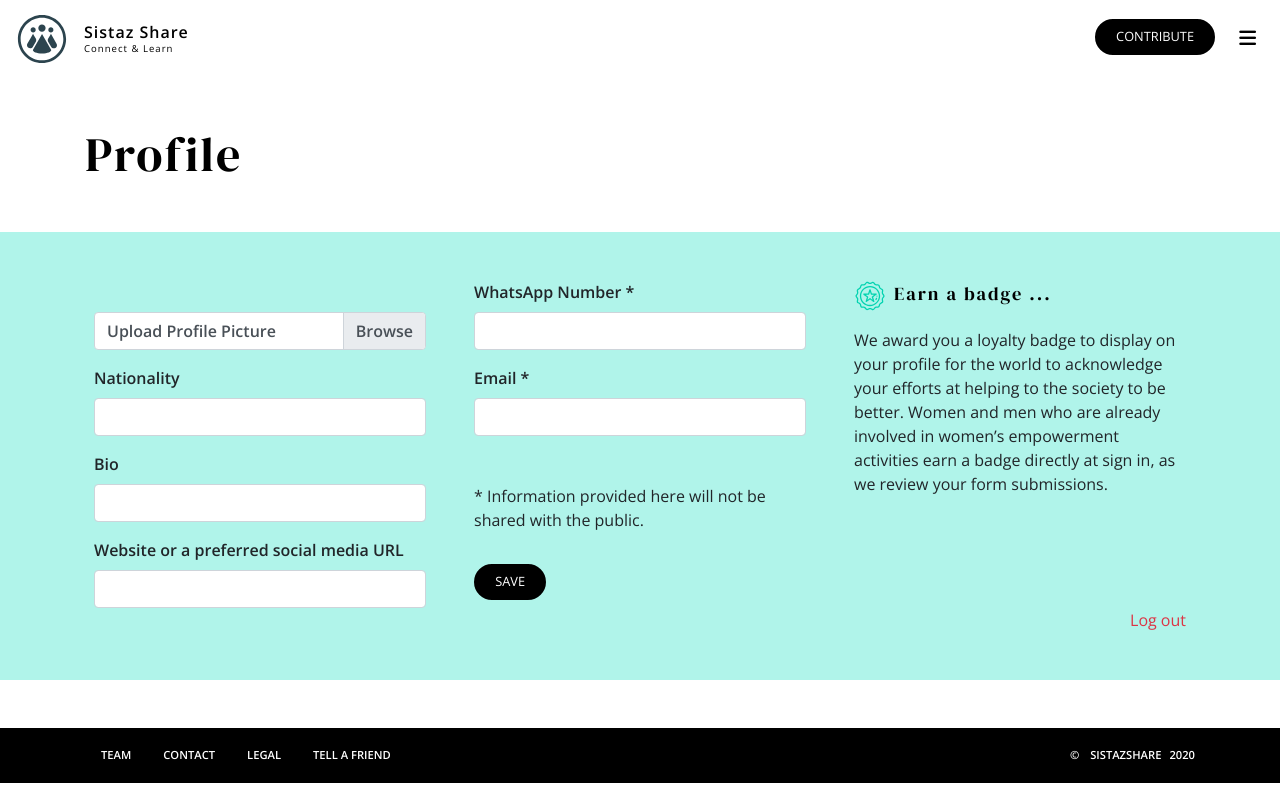
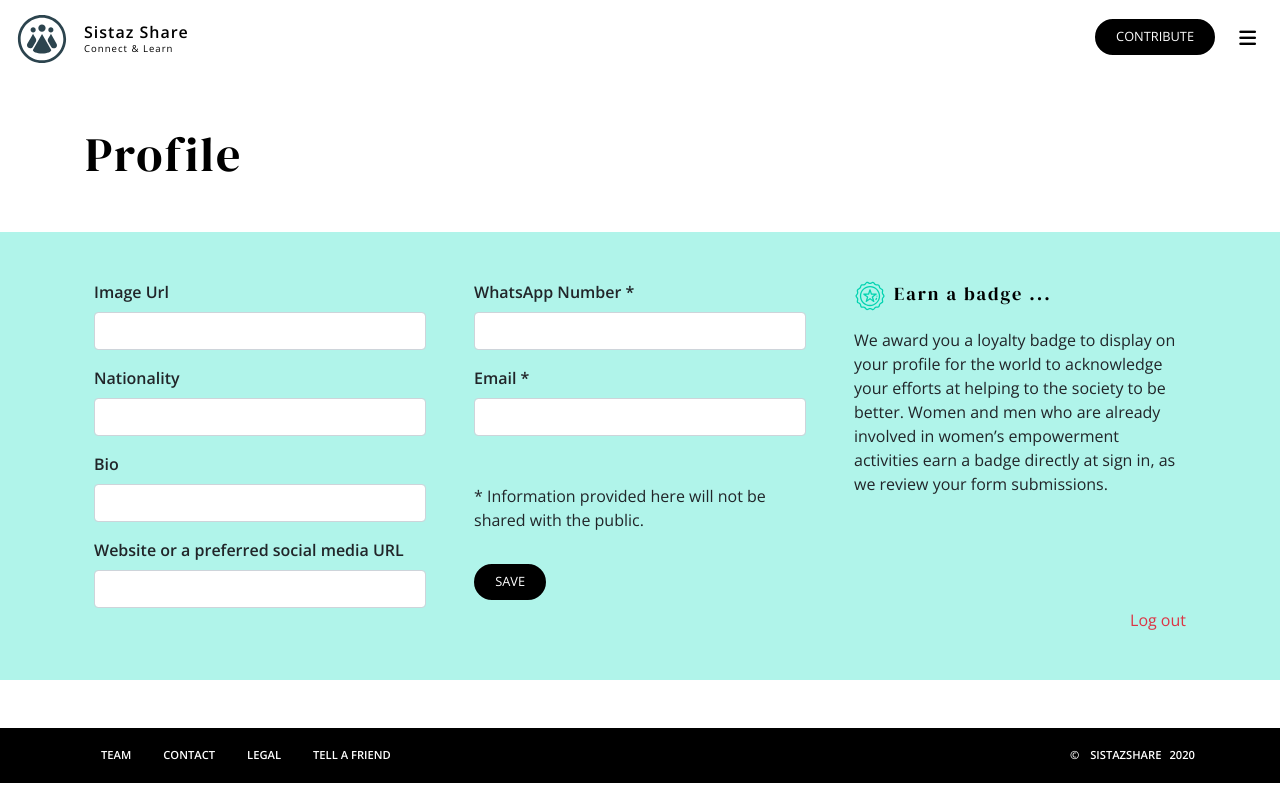
Before and after one commit to kwamesarpong/sshare-blog, a React (Create React App) app: page /create-profile in a window 1280 px wide. Built offline with nearby package versions, Linux system fonts and the light colour scheme.

Commit message:
set up components for creating profile

```diff
--- a/src/components/pages/CreateProfile.js
+++ b/src/components/pages/CreateProfile.js
@@ -8,6 +8,16 @@ import Footer from "../utils/Footer";
 import queryString from "query-string";
 
 class CreateProfile extends Component {
+  state = {
+    userData: {
+      profilePicture: "",
+      nationality: "",
+      bio: "",
+      url: "",
+      number: "",
+      email: "",
+    },
+  };
   componentDidMount() {
     console.log(this.props.location);
 
@@ -17,7 +27,25 @@ class CreateProfile extends Component {
 
     console.log(userData);
   }
+
+  handleChange = (event) => {
+    this.setState({ [event.target.name]: event.target.value });
+  };
+
+  handleSubmit = (event) => {
+    event.preventDefault();
+
+    console.log(this.state.userData);
+  };
   render() {
+    const {
+      profilePicture,
+      email,
+      bio,
+      nationality,
+      url,
+      number,
+    } = this.state.userData;
     return (
       <div>
         <Navbar whitePage={true} />
@@ -25,27 +53,39 @@ class CreateProfile extends Component {
           <h2 className="my-5 heading heading__primary">Profile</h2>
         </div>
         <div className="contributor-profile__bio py-4">
-          <form className="py-4">
+          <form onSubmit={this.handleSubmit} className="py-4">
             <div className="container">
               <div className="row">
                 <div className="col-md-4 px-4">
-                  <div className="custom-file mb-3 mar-top-2">
-                    <input
-                      type="file"
-                      className="custom-file-input"
-                      id="customFile"
-                    />
-                    <label className="custom-file-label" htmlFor="customFile">
-                      Upload Profile Picture
-                    </label>
-                  </div>
-                  <Input type="text" name="nationality" label="Nationality" />
-                  <Input type="text" name="bio" label="Bio" />
+                  <Input
+                    type="text"
+                    label="Image Url"
+                    name="profilePicture"
+                    value={profilePicture}
+                    onChange={this.handleChange}
+                  />
+
+                  <Input
+                    type="text"
+                    name="nationality"
+                    label="Nationality"
+                    value={nationality}
+                    onChange={this.handleChange}
+                  />
+                  <Input
+                    type="text"
+                    name="bio"
+                    label="Bio"
+                    value={bio}
+                    onChange={this.handleChange}
+                  />
 
                   <Input
                     type="url"
                     name="url"
                     label="Website or a preferred social media URL"
+                    value={url}
+                    onChange={this.handleChange}
                   />
                 </div>
 
@@ -54,17 +94,23 @@ class CreateProfile extends Component {
                     type="number"
                     name="telephone"
                     label="WhatsApp Number *"
+                    value={number}
+                    onChange={this.handleChange}
                   />
-                  <Input type="email" name="email" label="Email *" />
+                  <Input
+                    type="email"
+                    name="email"
+                    label="Email *"
+                    value={email}
+                    onChange={this.handleChange}
+                  />
                   <p className="mt-5">
                     * Information provided here will not be shared with the
                     public.
                   </p>
 
                   <div className="mar-top-2">
-                    <Link to="/share" className="button button__black px-5">
-                      save
-                    </Link>
+                    <button className="button button__black px-5">save</button>
                   </div>
                 </div>
 
```
